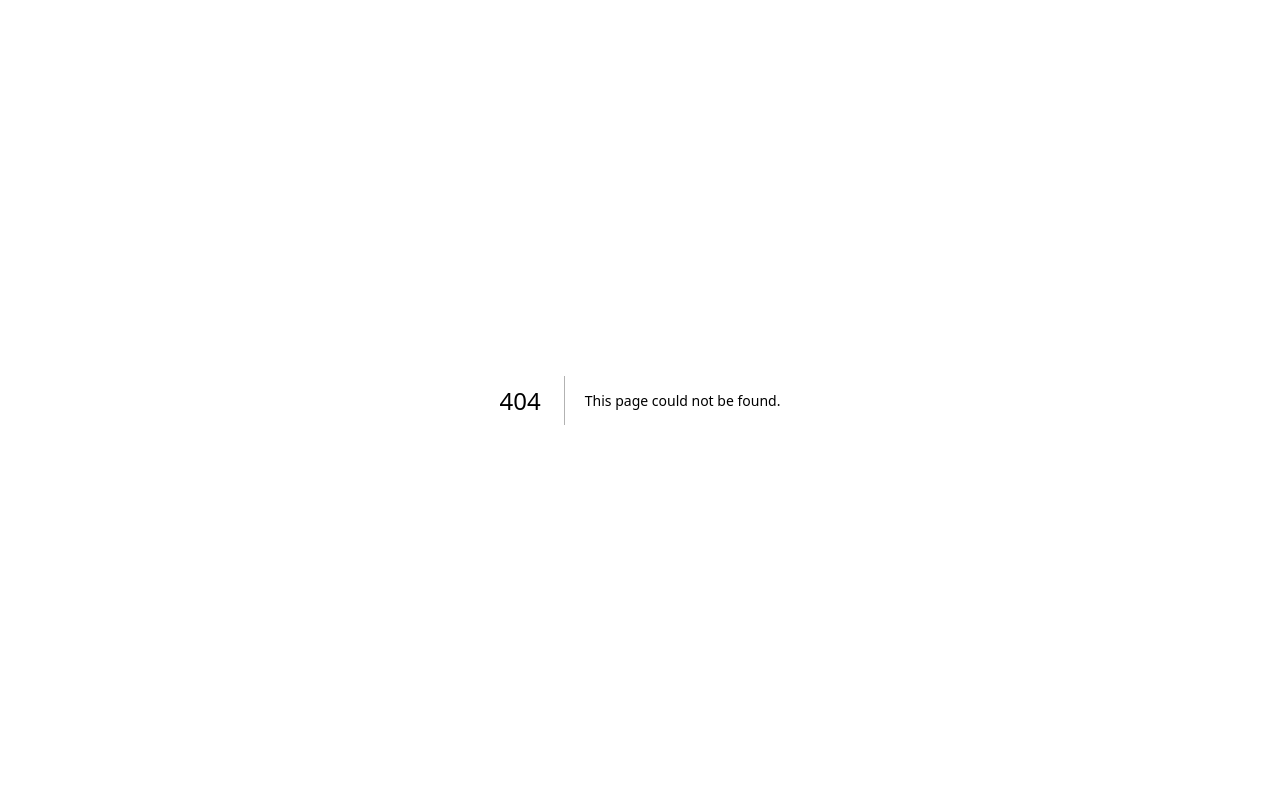
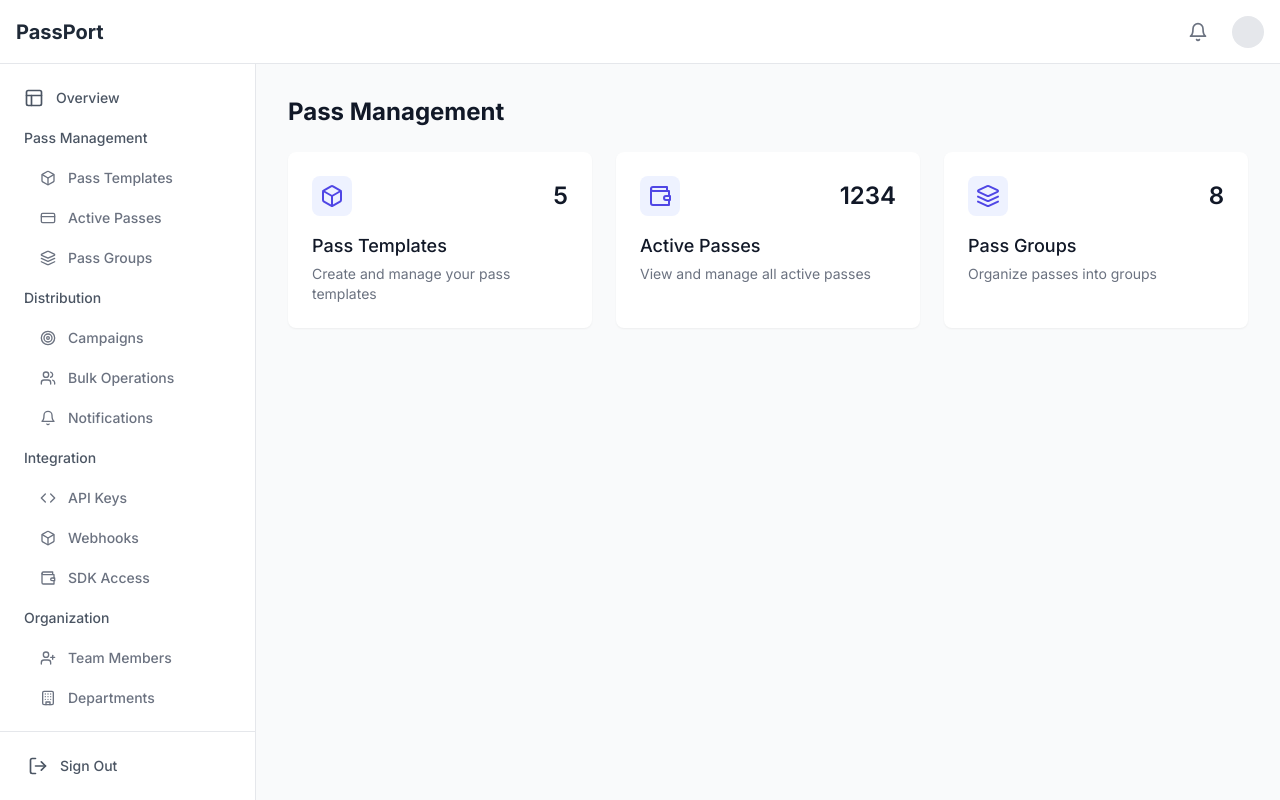
Before and after one commit to jonoairey/wallet-pass-saas, a Next.js app: page /dashboard/passes in a window 1280 px wide. Before the commit this address had no page. Built offline with nearby package versions, Linux system fonts and the light colour scheme.

Commit message:
pass templates page

```diff
--- /dev/null
+++ b/app/dashboard/passes/page.tsx
@@ -0,0 +1,61 @@
+'use client';
+
+import { useState } from 'react';
+import { Wallet, Box, Layers } from 'lucide-react';
+import Link from 'next/link';
+
+export default function PassManagementPage() {
+  const sections = [
+    {
+      title: 'Pass Templates',
+      description: 'Create and manage your pass templates',
+      icon: Box,
+      link: '/dashboard/passes/templates',
+      count: 5
+    },
+    {
+      title: 'Active Passes',
+      description: 'View and manage all active passes',
+      icon: Wallet,
+      link: '/dashboard/passes/active',
+      count: 1234
+    },
+    {
+      title: 'Pass Groups',
+      description: 'Organize passes into groups',
+      icon: Layers,
+      link: '/dashboard/passes/groups',
+      count: 8
+    }
+  ];
+
+  return (
+    <div className="space-y-6">
+      <div className="flex justify-between items-center">
+        <h1 className="text-2xl font-bold text-gray-900">Pass Management</h1>
+      </div>
+
+      <div className="grid grid-cols-1 gap-6 sm:grid-cols-2 lg:grid-cols-3">
+        {sections.map((section) => {
+          const Icon = section.icon;
+          return (
+            <Link
+              key={section.title}
+              href={section.link}
+              className="block p-6 bg-white rounded-lg shadow-sm hover:shadow-md transition-shadow"
+            >
+              <div className="flex items-center justify-between">
+                <div className="p-2 bg-indigo-50 rounded-lg">
+                  <Icon className="w-6 h-6 text-indigo-600" />
+                </div>
+                <span className="text-2xl font-semibold text-gray-900">{section.count}</span>
+              </div>
+              <h3 className="mt-4 text-lg font-medium text-gray-900">{section.title}</h3>
+              <p className="mt-1 text-sm text-gray-500">{section.description}</p>
+            </Link>
+          );
+        })}
+      </div>
+    </div>
+  );
+}
```
